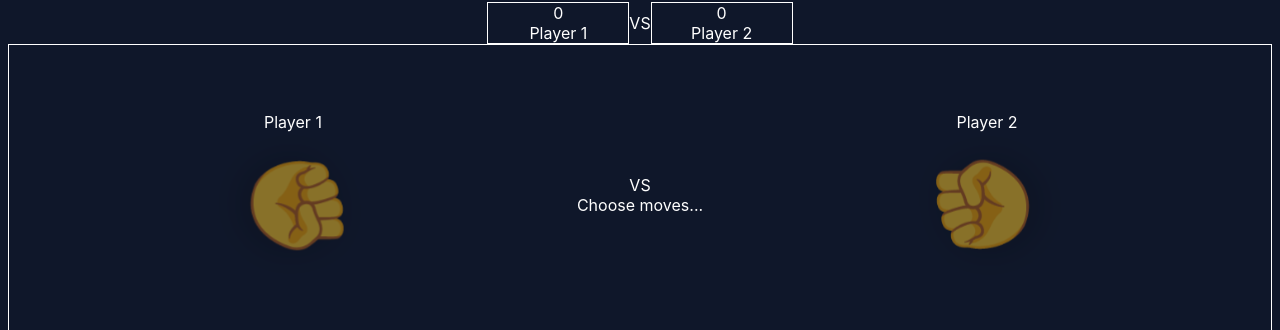
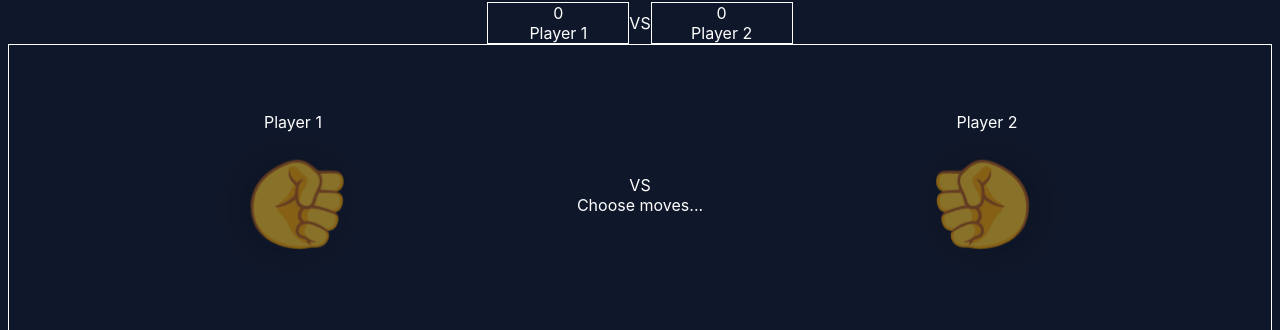
Before and after one commit to BoyCook/RockPaperScissorsLizardSpock, a Next.js app: page /play/local in a window 1280 px wide. Shown: the part 144-474 px from the top of the page. Built offline with nearby package versions, Linux system fonts and the light colour scheme.

Commit message:
Flip player 1 hand to show left hand pointing right

```diff
--- a/src/components/game/HandBattle.tsx
+++ b/src/components/game/HandBattle.tsx
@@ -41,7 +41,7 @@ export default function HandBattle({
         <div className="text-sm font-semibold text-white/60 mb-4">
           {player1Label}
         </div>
-        <div style={{ transform: 'rotate(90deg)' }}>
+        <div style={{ transform: 'rotate(90deg) scaleX(-1)' }}>
           <div
             className={`
               text-[120px] sm:text-[160px] transition-all duration-500
```
